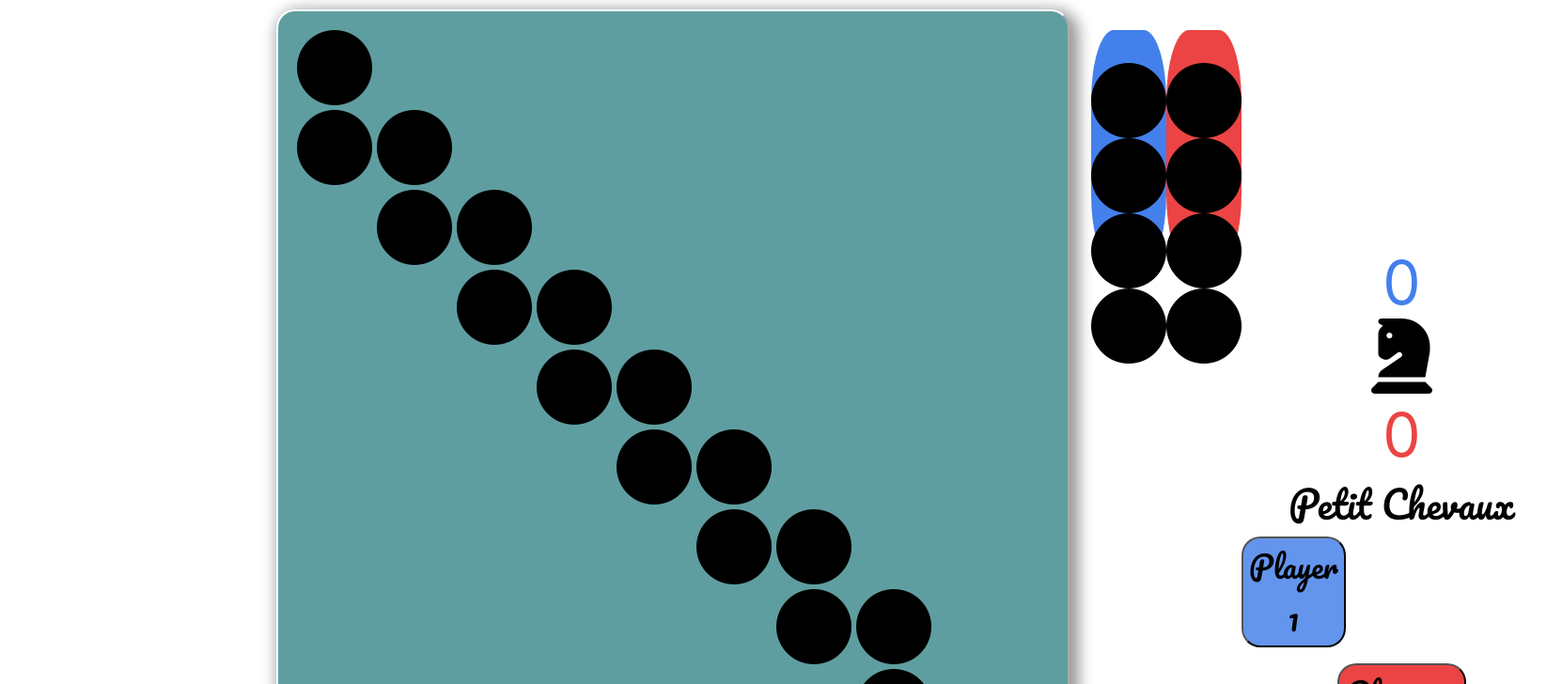
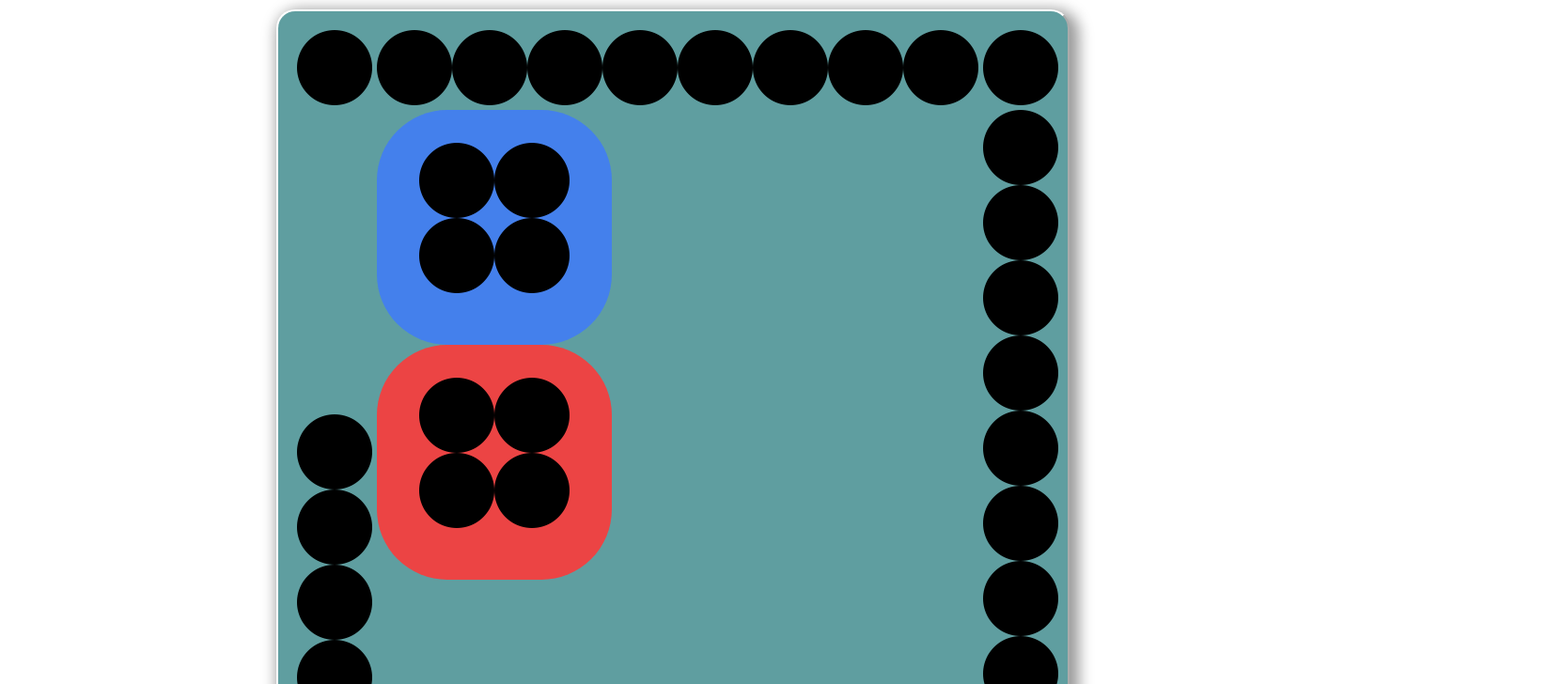
Before and after one commit to karim-28-07/petits, a React (Create React App) app: page / in a window 1280 px wide. Shown: the top 728 px of the page at 94% size, 1662 px wide, since content can reach past the window. Built offline with nearby package versions, Linux system fonts and the light colour scheme.

Commit message:
finished mis en place avec grid css

```diff
--- a/src/App.js
+++ b/src/App.js
@@ -62,7 +62,7 @@ class App extends React.Component {
     console.log("p", p);
 
 
-    if (n >= p) {
+    // if (n >= p) {
 
     for (let index = n; index <= p; index++) {
       // console.log("index renderCircles", index);
@@ -120,64 +120,64 @@ class App extends React.Component {
 
 
     }
-    } else {
-      for (let index = n; index >= p; index--) {
-        // console.log("index renderCircles", index);
+    // } else {
+    //   for (let index = n; index >= p; index--) {
+    //     // console.log("index renderCircles", index);
 
-        // circlesArray.push(<Circle circleColor="black" />)
+    //     // circlesArray.push(<Circle circleColor="black" />)
 
-        // if (this.state.numCase==index){
-        //   return  circlesArray.push(<Circle circleColor="white"/>)
-        // }else  if(this.state.numCase2==index){
-        //  return circlesArray.push(<Circle circleColor="red"/>)
-        // }else{
-        //   circlesArray.push(<Circle circleColor="black"/>)
-        // }
-        // if(this.state.numCase){
-        //   circlesArray.push(<Circle circleColor={this.state.numCase == index ? "white" : "black"} />)
-        // }
+    //     // if (this.state.numCase==index){
+    //     //   return  circlesArray.push(<Circle circleColor="white"/>)
+    //     // }else  if(this.state.numCase2==index){
+    //     //  return circlesArray.push(<Circle circleColor="red"/>)
+    //     // }else{
+    //     //   circlesArray.push(<Circle circleColor="black"/>)
+    //     // }
+    //     // if(this.state.numCase){
+    //     //   circlesArray.push(<Circle circleColor={this.state.numCase == index ? "white" : "black"} />)
+    //     // }
 
-        if (this.state.numCase2 === index) {
-          // circlesArray.splice(index - 1, 1, <Circle circleColor="red" />)
-          circlesArray.push(<Circle key={index} circleColor="#ec4444" />)
-        } else if (this.state.numCase === index) {
-          // circlesArray.splice(index - 1, 1, <Circle circleColor="blue" />)
-          circlesArray.push(<Circle key={index} circleColor="#4480ec" />)
-        } else {
-          circlesArray.push(<Circle key={index} circleColor="black" />)
-        }
+    //     if (this.state.numCase2 === index) {
+    //       // circlesArray.splice(index - 1, 1, <Circle circleColor="red" />)
+    //       circlesArray.push(<Circle key={index} circleColor="#ec4444" />)
+    //     } else if (this.state.numCase === index) {
+    //       // circlesArray.splice(index - 1, 1, <Circle circleColor="blue" />)
+    //       circlesArray.push(<Circle key={index} circleColor="#4480ec" />)
+    //     } else {
+    //       circlesArray.push(<Circle key={index} circleColor="black" />)
+    //     }
 
-        // console.log("cicle:", circlesArray)
+    //     // console.log("cicle:", circlesArray)
 
-        if (this.state.numCase > 37) {
-          // console.log(circlesArray[37]);
+    //     if (this.state.numCase > 37) {
+    //       // console.log(circlesArray[37]);
 
-          const arrayTokens = [...this.state.player1Tokens]
-          const indexFirstFalse = arrayTokens.indexOf(false)
+    //       const arrayTokens = [...this.state.player1Tokens]
+    //       const indexFirstFalse = arrayTokens.indexOf(false)
 
-          arrayTokens[indexFirstFalse] = true
+    //       arrayTokens[indexFirstFalse] = true
 
-          this.setState({
+    //       this.setState({
 
-            numCase: 0,
-            player1Tokens: arrayTokens
-          })
-        } else if (this.state.numCase2 > 37) {
-          const arrayTokens2 = [...this.state.player2Tokens]
-          const indexSecondFalse = arrayTokens2.indexOf(false)
-          arrayTokens2[indexSecondFalse] = true
-          this.setState({
-            numCase2: 0,
-            player2Tokens: arrayTokens2
+    //         numCase: 0,
+    //         player1Tokens: arrayTokens
+    //       })
+    //     } else if (this.state.numCase2 > 37) {
+    //       const arrayTokens2 = [...this.state.player2Tokens]
+    //       const indexSecondFalse = arrayTokens2.indexOf(false)
+    //       arrayTokens2[indexSecondFalse] = true
+    //       this.setState({
+    //         numCase2: 0,
+    //         player2Tokens: arrayTokens2
 
-          })
+    //       })
 
 
-        }
+    //     }
 
 
-      }
-    }
+    //   }
+    // }
 
 
     return circlesArray
@@ -205,105 +205,25 @@ class App extends React.Component {
         <div>
           <div id="jeu">
 
-            {/* <div style={{display: "flex", justifyContent: "space-between"}}>
-              <div id="col1">
-                {this.renderCircles(1, 10)}
+            <div style={{
+              display: "grid", gridTemplateColumns: "80px auto 80px",
+              gridTemplateRows: "80px auto 80px",
+              gridGap: "5px"
+            }}>
+
+              {this.renderCircles(1, 1)}
+
+              <div style={{ display: "flex" }}>
+                {this.renderCircles(2, 9)}
               </div>
 
-              <div id="col3">
-                {this.renderCircles(19, 28)}
-              </div>
-            </div>
+              {this.renderCircles(10, 10)}
 
-            <div style={{display: "flex", justifyContent: "space-between"}}>
-              <div id="col2">
-                {this.renderCircles(11, 18)}
-              </div>
-
-              <div id="col4">
+              <div style={{ display: "flex", flexDirection: "column-reverse" }}>
                 {this.renderCircles(29, 36)}
               </div>
 
-            </div> */}
-
-            <div style={{
-              display: "grid", gridTemplateColumns: "repeat(10, 80px)",
-              gridTemplateRows: "repeat(10, 80px)",
-              gridGap: "5px"
-            }}>
-
-              {this.renderCircles(1, 10)}
-
-              {this.renderCircles(36, 36)}
-
-              {this.renderEmptySpans(8)}
-
-              {this.renderCircles(11, 11)}
-
-              {this.renderCircles(35, 35)}
-
-              {this.renderEmptySpans(8)}
-
-              {this.renderCircles(12, 12)}
-
-              {this.renderCircles(34, 34)}
-
-              {this.renderEmptySpans(8)}
-
-              {this.renderCircles(13, 13)}
-
-              {this.renderCircles(33, 33)}
-
-              {this.renderEmptySpans(8)}
-
-              {this.renderCircles(14, 14)}
-
-              {this.renderCircles(32, 32)}
-
-              {this.renderEmptySpans(8)}
-
-              {this.renderCircles(15, 15)}
-
-              {this.renderCircles(31, 31)}
-
-              {this.renderEmptySpans(8)}
-
-              {this.renderCircles(16, 16)}
-
-              {this.renderCircles(30, 30)}
-
-              {this.renderEmptySpans(8)}
-
-              {this.renderCircles(17, 17)}
-
-              {this.renderCircles(29, 29)}
-
-              {this.renderEmptySpans(8)}
-
-              {this.renderCircles(18, 18)}
-
-              {this.renderCircles(28, 19)}
-
-
-              {/*
               <div>
-                {this.renderCircles(3, 7)}
-              </div>
-
-              <div>
-                {this.renderCircles(7, 10)}
-              </div> */}
-
-              {/* {this.renderCircles(1, 10)}
-
-              {this.renderCircles(11, 18)}
-
-              {this.renderCircles(19, 28)}
-
-              {this.renderCircles(29, 36)} */}
-
-            </div>
-
                 <div className="containerP1">
                   <div className="divchildP1">
                     <div >
@@ -343,8 +263,6 @@ class App extends React.Component {
                   </div>
                 </div>
 
-
-
                 <div className="numeroDee">
 
                   <span className="spanP1">{this.state.numDee}</span>
@@ -355,6 +273,24 @@ class App extends React.Component {
                   <button className="b1" onClick={() => this.lancerDee("player1")}>Player 1</button>
                   <button className="b2" onClick={() => this.lancerDee("player2")}>Player 2</button>
                 </div>
+
+              </div>
+
+              <div style={{ display: "flex", flexDirection: "column" }}>
+                {this.renderCircles(11, 18)}
+              </div>
+
+              {this.renderCircles(28, 28)}
+
+              <div style={{ display: "flex", flexDirection: "row-reverse" }}>
+                {this.renderCircles(20, 27)}
+              </div>
+
+              {this.renderCircles(19, 19)}
+
+            </div>
+
+
             {/* <p className="numeroDee"> {this.state.numDee2} </p> */}
 
 
```
Lines whose indentation alone changed are shown as unchanged.
